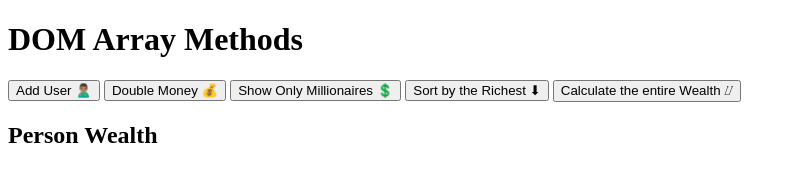
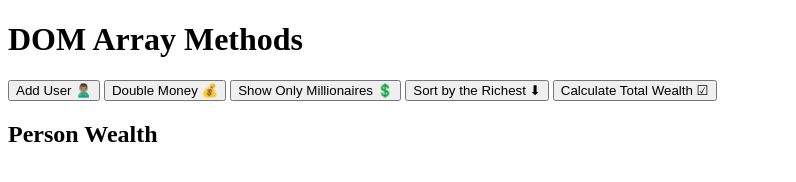
Before and after one commit to muhkyle17/mini-javascript-projects, a plain HTML site: page array-methods/index.html in a window 1280 px wide. Shown: the full height of the page, 0-796 px from the left. Drawn offline with Linux system fonts and the light colour scheme.

Commit message:
Minor change to html code

```diff
--- a/array-methods/index.html
+++ b/array-methods/index.html
@@ -16,7 +16,7 @@
         <button id="double">Double Money 💰</button>
         <button id="show-millionairs">Show Only Millionaires 💲</button>
         <button id="sort">Sort by the Richest ⬇</button>
-        <button id="calculate-wealth">Calculate the entire Wealth ⌰</button>
+        <button id="calculate-wealth">Calculate Total Wealth ☑</button>
       </aside>
 
       <main id="main">
```
